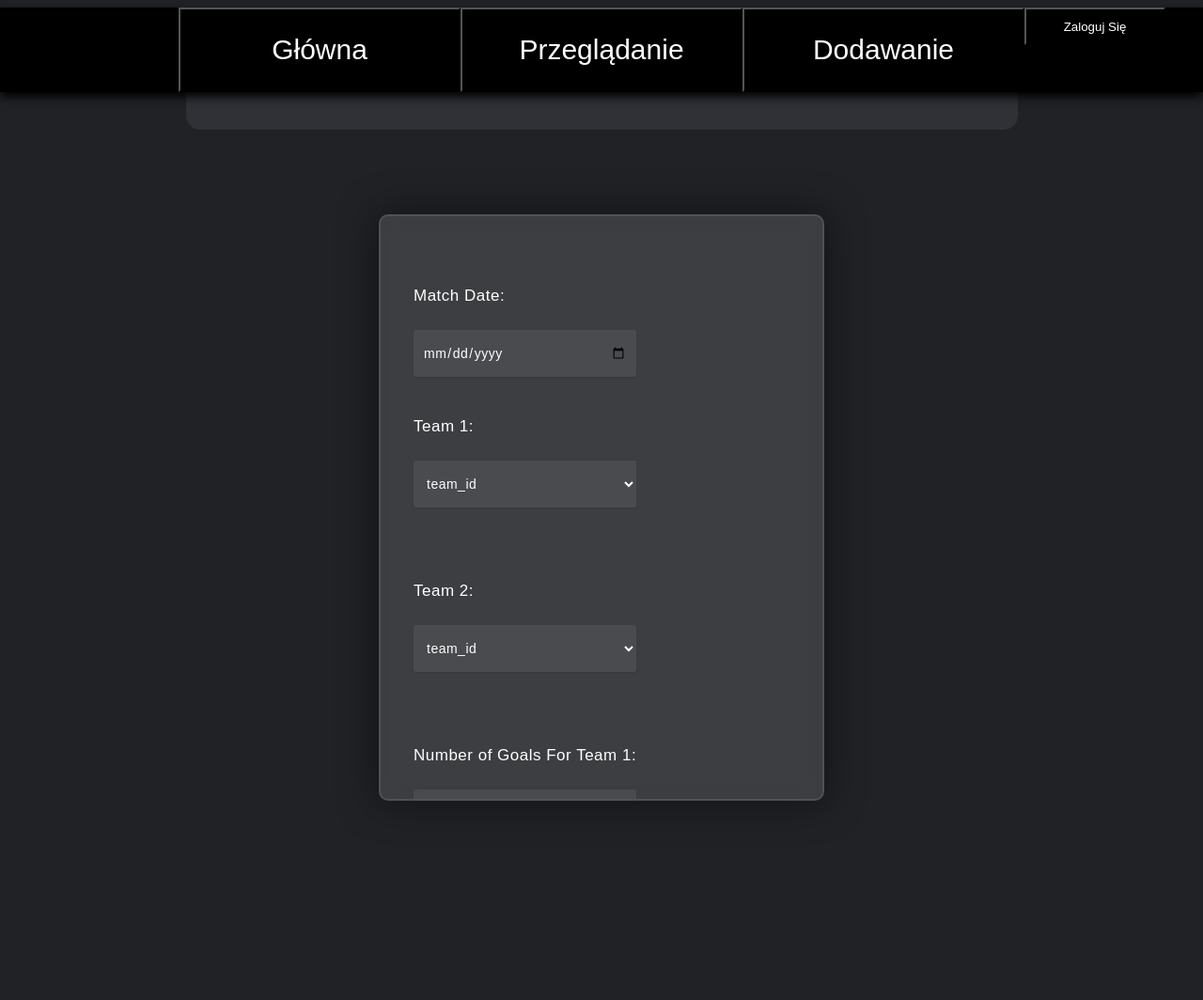
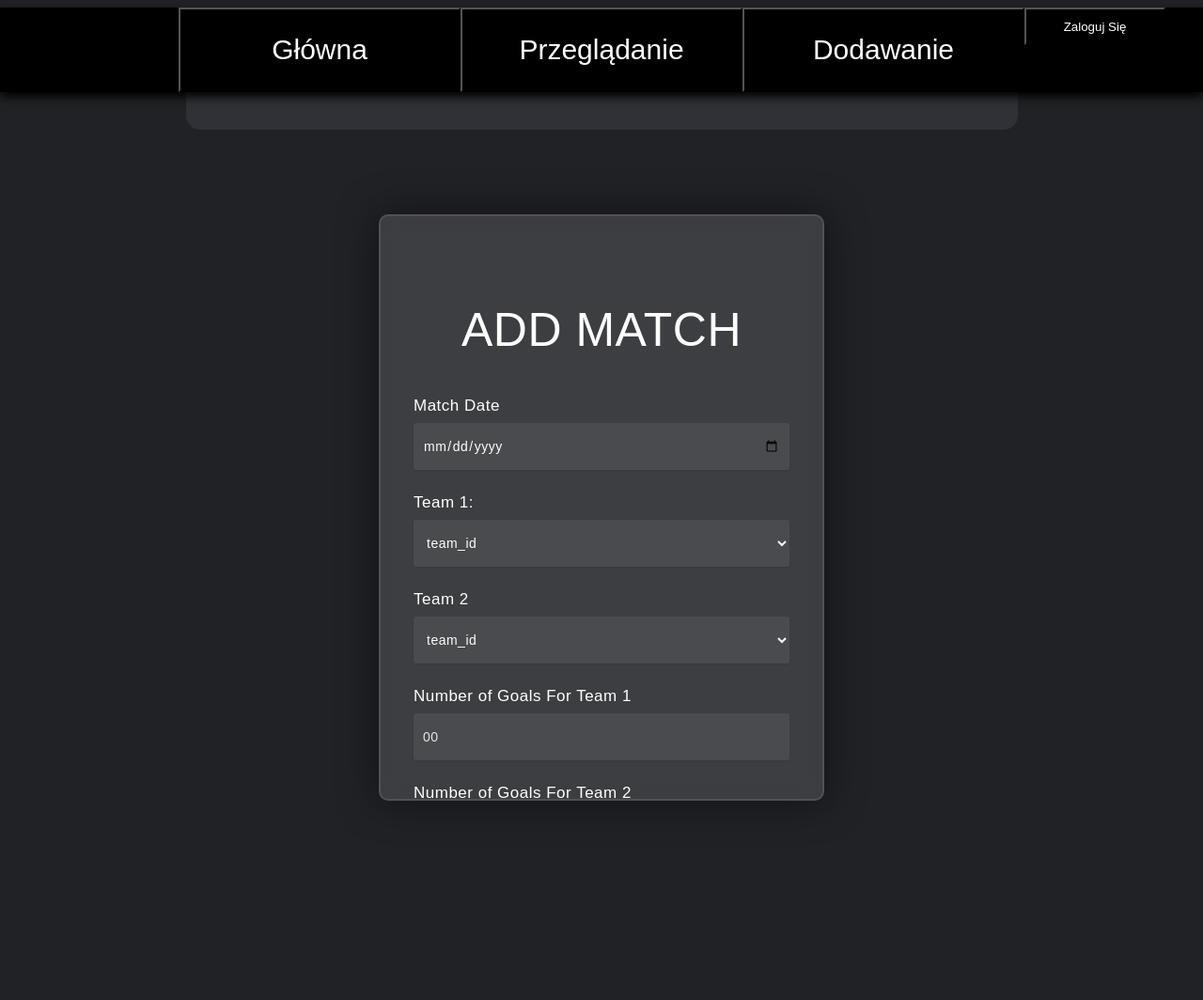
Before and after one commit to dzikus13/league, a Django app: page /add_match in a window 1280 px wide. Shown: the top 1064 px of the page at 94% size. Run offline with Django 4.2, Linux system fonts and the light colour scheme.

Commit message:
Update add_match.html

```diff
--- a/league/manager/templates/manager/add_match.html
+++ b/league/manager/templates/manager/add_match.html
@@ -1,46 +1,32 @@
-{%extends "manager/base.html"%} {%block content%}
+{%extends "manager/base.html"%}}{%block content%}
 <div class="form_box">
 	<FORM METHOD="post" ACTION="">
-		<span style="float:left;">
-			<label>Match Date:</label>
-			<br>
+		{%csrf_token%}
+			<h3>ADD MATCH</h3>
+			<label>Match Date</label>
 				<INPUT TYPE="date" class="form_select" NAME="match_date" SIZE="7" MAXLENGTH="10">
-			<br>
 			<label>Team 1:</label>
-			<br>
 				<SELECT NAME="team" class="form_select">
 					<option>team_id</option>
 				</SELECT>
-			</br>
 
-			<br></br>
 
-			<label>Team 2:</label>
-			<br>
+			<label>Team 2</label>
 				<SELECT NAME="team" class="form_select">
 					<option>team_id</option>
 				</SELECT>
-			</br>
 
-			<br></br>
 
-			<label>Number of Goals For Team 1:</label>
-			<br>
+			<label>Number of Goals For Team 1</label>
 				<INPUT autocomplete="off" TYPE="number" NAME="number_of_team_1_goals" class="form_input" placeholder="00">
-			</br>
 
-			<br></br>
 
-			<label>Number of Goals For Team 2:</label>
-			<br>
+			<label>Number of Goals For Team 2</label>
 				<INPUT autocomplete="off" TYPE="number" NAME="number_of_team_2_goals" SIZE="1" MAXLENGTH="2" class="form_input" placeholder="00">
-			</br>
 
-			<br></br>
-
+			<br><br>
 			<input class="button_form_clear" TYPE="reset" VALUE="Clear"></input>
 			<input class="button_form_submit" TYPE="submit" VALUE="Submit"></input>
-		</span>
 	</FORM>
 </div>
 {%endblock%}
```
